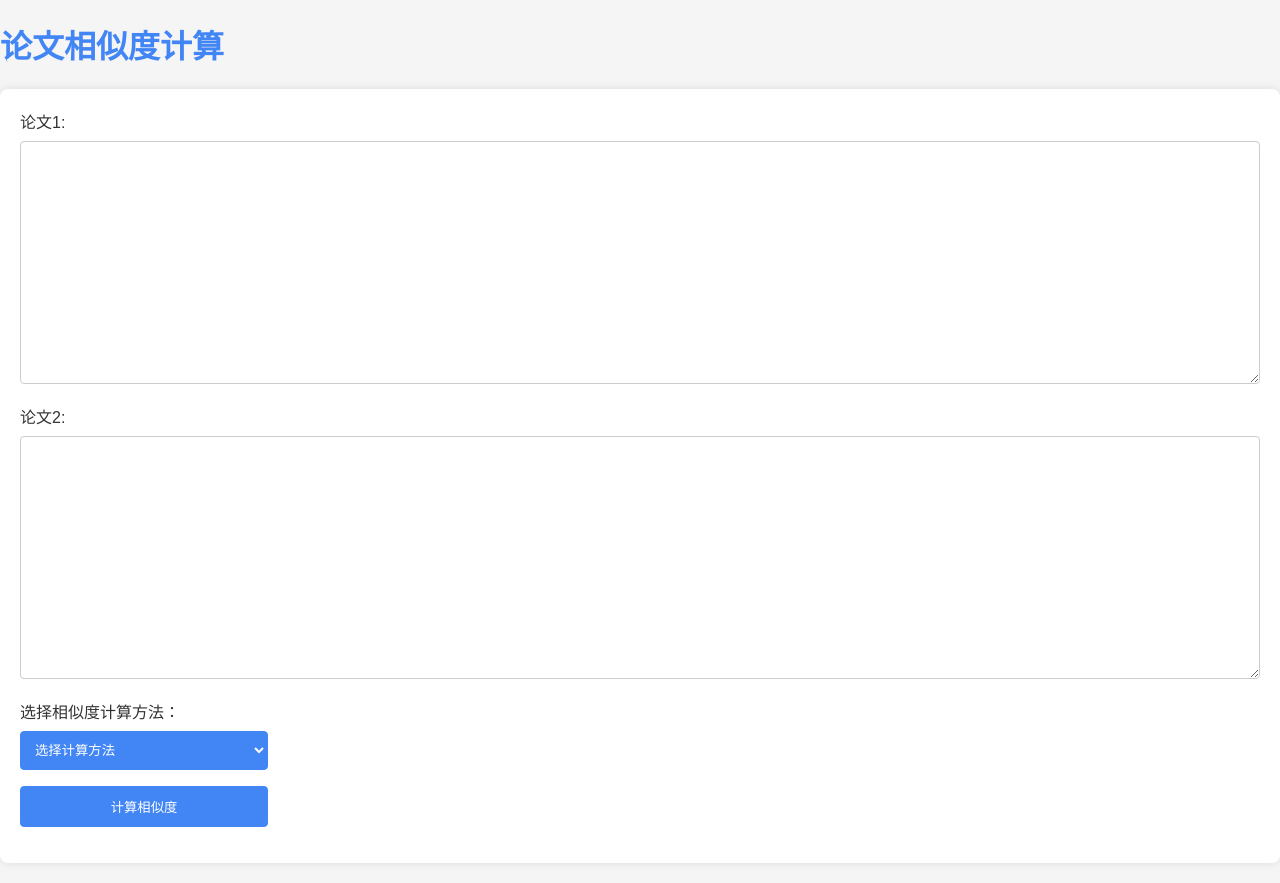
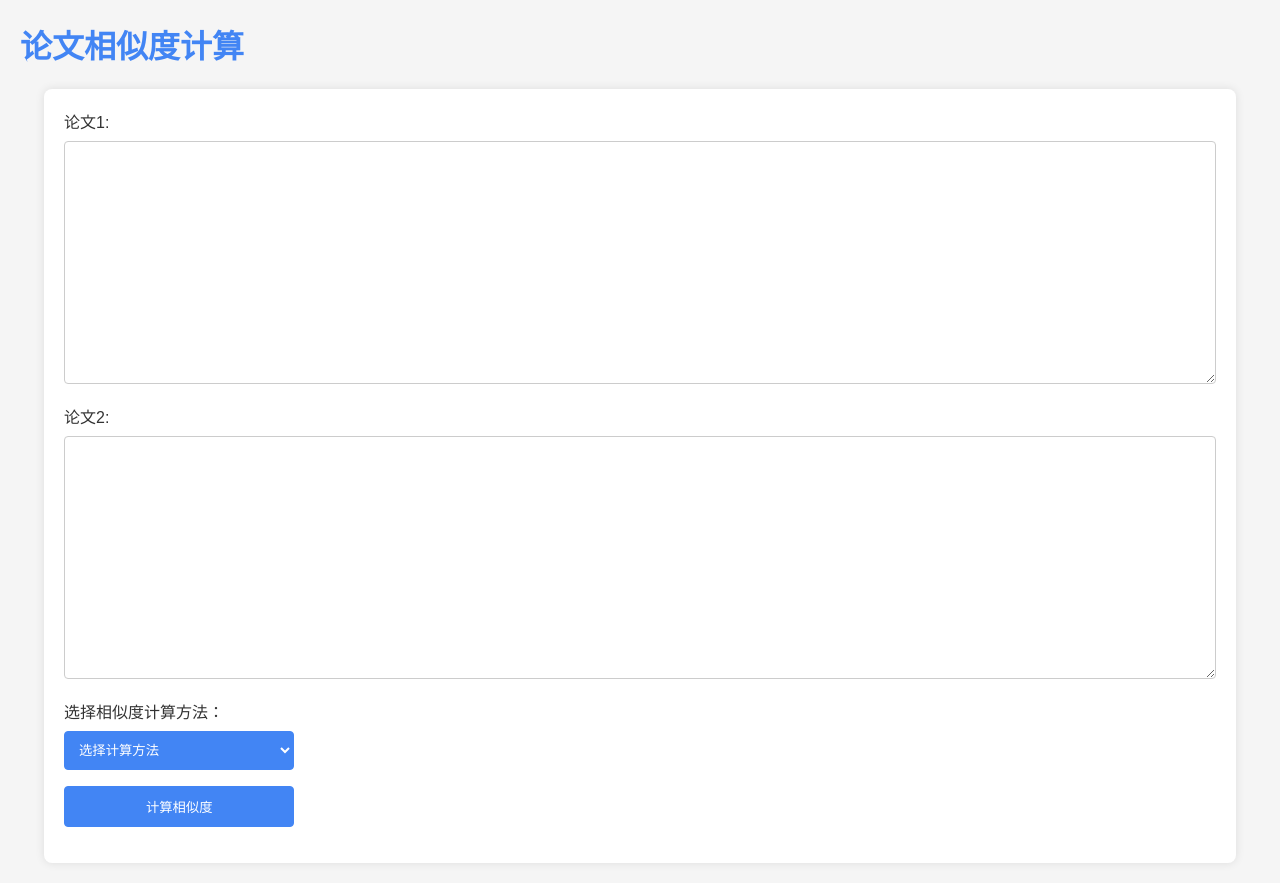
Before and after one commit to RuifMaxx/text-similarity, a Flask app: page / in a window 1280 px wide. Run offline with Flask 3, Linux system fonts and the light colour scheme.

Commit message:
Update style.css

```diff
--- a/static/style.css
+++ b/static/style.css
@@ -8,9 +8,11 @@ body {
 
 h1 {
     color: #4285f4;
+    margin-left: 20px; /* 左侧空白调整 */
 }
 
 form {
+    max-width: 90%; /* 修改这里 */
     margin: 20px auto;
     background-color: #fff;
     padding: 20px;
```
